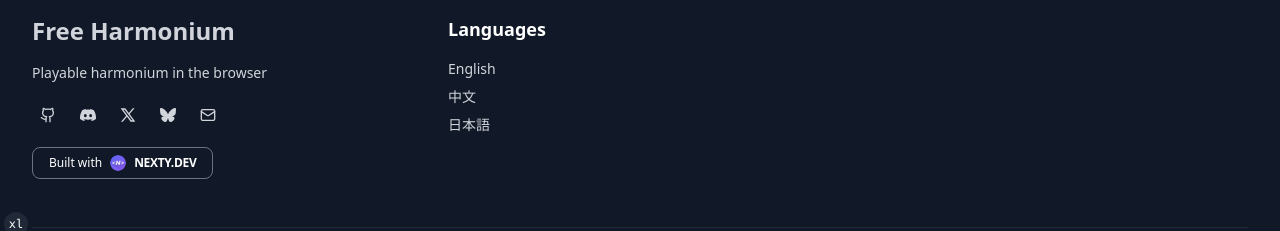
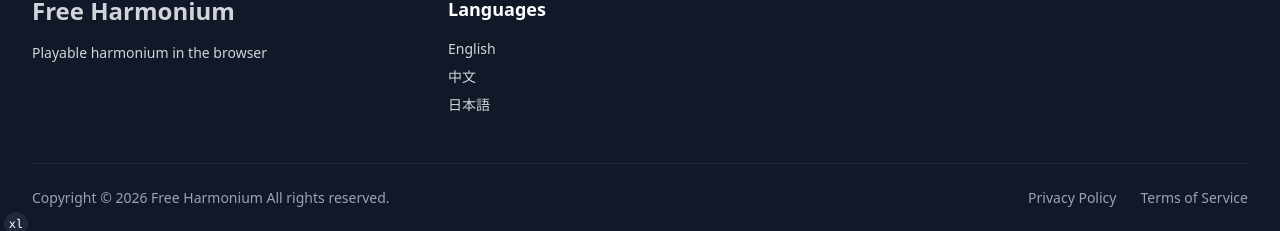
Before and after one commit to longcrawfish/freeharmonium, a Next.js app: page /en/blog in a window 1280 px wide. Shown: the part 560-791 px from the top of the page. Built offline with nearby package versions, Linux system fonts and the light colour scheme; no server answers.

Commit message:
Hide footer widgets and draft blog posts

```diff
--- a/blogs/en/2.nextjs-starter-template-guide.mdx
+++ b/blogs/en/2.nextjs-starter-template-guide.mdx
@@ -4,7 +4,7 @@ description: "A lightweight Next.js 16 starter template for quickly launching sm
 slug: /nextjs-starter-template-guide
 tags: nextjs,nextjs-starter,nextjs-template,nextjs-boilerplate,i18n,internationalization,mdx,blog,seo,metadata,open-graph,tailwindcss,typescript,vercel,react,multilingual-website,newsletter,email-subscription,resend,google-analytics,plausible,adsense
 date: 2026-01-10
-visible: published
+visible: draft
 pin: true
 ---
 
--- a/blogs/ja/2.nextjs-starter-template-guide.mdx
+++ b/blogs/ja/2.nextjs-starter-template-guide.mdx
@@ -4,7 +4,7 @@ description: "小規模サイトを素早く立ち上げるための軽量なNex
 slug: /nextjs-starter-template-guide
 tags: nextjs,nextjsテンプレート,nextjsボイラープレート,多言語サイト,i18n,国際化,mdxブログ,seo対策,メタデータ,open-graph,tailwindcss,typescript,vercel,react,ウェブサイトテンプレート,スターター,ニュースレター,メール配信,resend,googleアナリティクス,plausible,adsense
 date: 2026-01-10
-visible: published
+visible: draft
 pin: true
 ---
 
--- a/blogs/zh/2.nextjs-starter-template-guide.mdx
+++ b/blogs/zh/2.nextjs-starter-template-guide.mdx
@@ -4,7 +4,7 @@ description: "一个开箱即用的 Next.js 16 启动模板，支持中英日三
 slug: /nextjs-starter-template-guide
 tags: nextjs,nextjs模板,next模板,nextjs启动模板,多语言网站,i18n,国际化,出海,mdx博客,seo优化,metadata,open-graph,tailwindcss,typescript,vercel部署,react模板,网站模板,邮件订阅,newsletter,resend,谷歌分析,百度统计,adsense
 date: 2026-01-10
-visible: published
+visible: draft
 pin: true
 ---
 
--- a/components/footer/Footer.tsx
+++ b/components/footer/Footer.tsx
@@ -1,12 +1,8 @@
-import BuiltWithButton from "@/components/BuiltWithButton";
-import { TwitterX } from "@/components/social-icons/icons";
 import { siteConfig } from "@/config/site";
 import { Link as I18nLink } from "@/i18n/routing";
 import { FooterLink } from "@/types/common";
-import { GithubIcon, MailIcon } from "lucide-react";
 import { getTranslations } from "next-intl/server";
 import Link from "next/link";
-import { SiBluesky, SiDiscord } from "react-icons/si";
 
 export default async function Footer() {
   const t = await getTranslations("Home");
@@ -34,76 +30,6 @@ export default async function Footer() {
                 </div>
 
                 <p className="text-sm p4-4 md:pr-12">{t("tagLine")}</p>
-
-                <div className="flex items-center gap-2">
-                  {siteConfig.socialLinks?.github && (
-                    <Link
-                      href={siteConfig.socialLinks.github}
-                      prefetch={false}
-                      target="_blank"
-                      rel="noreferrer nofollow noopener"
-                      aria-label="GitHub"
-                      title="View on GitHub"
-                      className="inline-flex h-8 w-8 items-center justify-center rounded-md hover:bg-accent hover:text-accent-foreground"
-                    >
-                      <GithubIcon className="size-4" aria-hidden="true" />
-                    </Link>
-                  )}
-                  {siteConfig.socialLinks?.discord && (
-                    <Link
-                      href={siteConfig.socialLinks.discord}
-                      prefetch={false}
-                      target="_blank"
-                      rel="noreferrer nofollow noopener"
-                      aria-label="Discord"
-                      title="Join Discord"
-                      className="inline-flex h-8 w-8 items-center justify-center rounded-md hover:bg-accent hover:text-accent-foreground"
-                    >
-                      <SiDiscord className="w-4 h-4" aria-hidden="true" />
-                    </Link>
-                  )}
-                  {siteConfig.socialLinks?.twitter && (
-                    <Link
-                      href={siteConfig.socialLinks.twitter}
-                      prefetch={false}
-                      target="_blank"
-                      rel="noreferrer nofollow noopener"
-                      aria-label="Twitter"
-                      title="View on Twitter"
-                      className="inline-flex h-8 w-8 items-center justify-center rounded-md hover:bg-accent hover:text-accent-foreground"
-                    >
-                      <TwitterX className="w-4 h-4" aria-hidden="true" />
-                    </Link>
-                  )}
-                  {siteConfig.socialLinks?.bluesky && (
-                    <Link
-                      href={siteConfig.socialLinks.bluesky}
-                      prefetch={false}
-                      target="_blank"
-                      rel="noreferrer nofollow noopener"
-                      aria-label="Blue Sky"
-                      title="View on Bluesky"
-                      className="inline-flex h-8 w-8 items-center justify-center rounded-md hover:bg-accent hover:text-accent-foreground"
-                    >
-                      <SiBluesky className="w-4 h-4" aria-hidden="true" />
-                    </Link>
-                  )}
-                  {siteConfig.socialLinks?.email && (
-                    <Link
-                      href={`mailto:${siteConfig.socialLinks.email}`}
-                      prefetch={false}
-                      target="_blank"
-                      rel="noreferrer nofollow noopener"
-                      aria-label="Email"
-                      title="Email"
-                      className="inline-flex h-8 w-8 items-center justify-center rounded-md hover:bg-accent hover:text-accent-foreground"
-                    >
-                      <MailIcon className="w-4 h-4" />
-                    </Link>
-                  )}
-                </div>
-
-                <BuiltWithButton />
               </div>
             </div>
 
```
